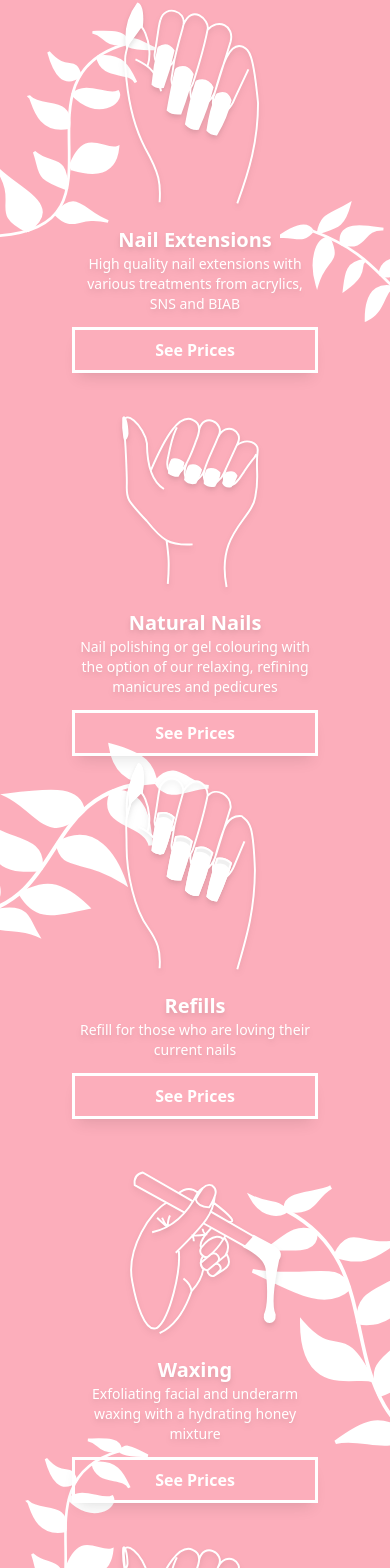
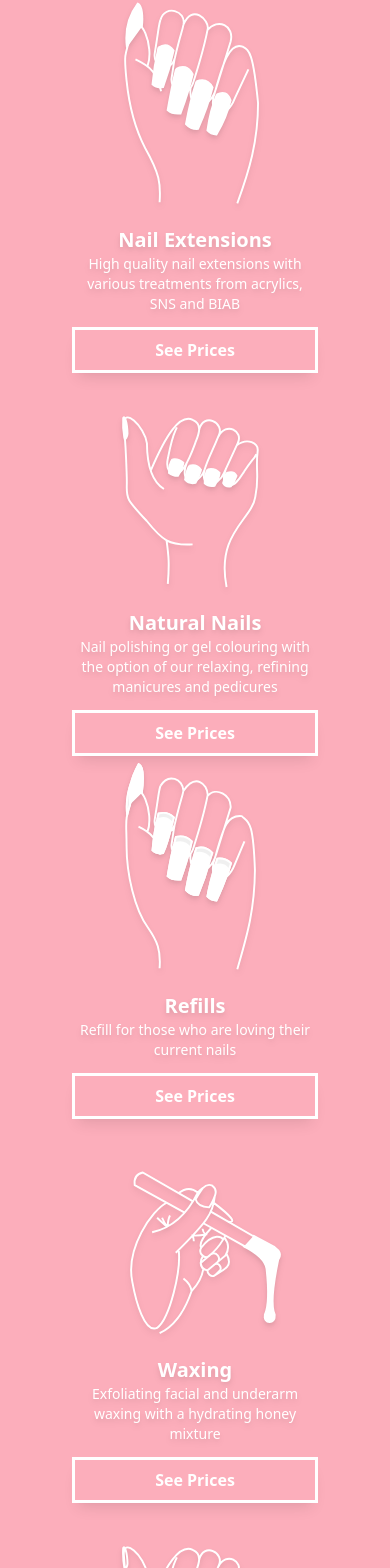
Before and after one commit to TofuHiro/nail-website, a React (Vite) app: page / in a window 390 px wide. Shown: the part 1731-3299 px from the top of the page. Built offline with nearby package versions, Linux system fonts and the light colour scheme.

Commit message:
optimised services section

```diff
--- a/src/components/Services.tsx
+++ b/src/components/Services.tsx
@@ -105,7 +105,7 @@ const Services = ({ ref }: Props) => {
         parallaxWeight={smBack}
       />
       <Plant
-        className="h-[190px] absolute right-0 sm:bottom-[30vh] bottom-[60vh]"
+        className="sm:block hidden h-[190px] absolute right-0 sm:bottom-[30vh] bottom-[60vh]"
         plantType={PlantType.HIGH_HANG}
         leftSide={false}
         stemStroke="white"
@@ -114,7 +114,7 @@ const Services = ({ ref }: Props) => {
         parallaxWeight={mdBack}
       />
       <Plant
-        className="h-[290px] absolute right-0 sm:bottom-[55vh] bottom-[100vh]"
+        className="sm:block hidden h-[290px] absolute right-0 sm:bottom-[55vh] bottom-[100vh]"
         plantType={PlantType.MEDIUM_HANG}
         leftSide={false}
         stemStroke="white"
@@ -123,7 +123,7 @@ const Services = ({ ref }: Props) => {
         parallaxWeight={lgBack}
       />
       <Plant
-        className="h-[220px] absolute right-0 sm:top-[5vh] top-[40vh]"
+        className="sm:block hidden h-[220px] absolute right-0 sm:top-[5vh] top-[40vh]"
         plantType={PlantType.LOW_HANG}
         leftSide={false}
         stemStroke="white"
@@ -142,7 +142,7 @@ const Services = ({ ref }: Props) => {
         parallaxWeight={smBack}
       />
       <Plant
-        className="h-[220px] absolute -left-2 sm:top-[8vh] top-[20vh]"
+        className="sm:block hidden h-[220px] absolute -left-2 sm:top-[8vh] top-[20vh]"
         plantType={PlantType.HIGH_HANG}
         leftSide={true}
         stemStroke="white"
@@ -151,7 +151,7 @@ const Services = ({ ref }: Props) => {
         parallaxWeight={mdBack}
       />
       <Plant
-        className="h-[210px] absolute -left-2 sm:bottom-[30vh] bottom-[80vh]"
+        className="sm:block hidden h-[210px] absolute -left-2 sm:bottom-[30vh] bottom-[80vh]"
         plantType={PlantType.HIGH_HANG}
         leftSide={true}
         stemStroke="white"
@@ -169,7 +169,7 @@ const Services = ({ ref }: Props) => {
         parallaxWeight={smBack}
       />
       <Plant
-        className="h-[310px] absolute -left-2 sm:bottom-[50vh] bottom-[150vh]"
+        className="sm:block hidden h-[310px] absolute -left-2 sm:bottom-[50vh] bottom-[150vh]"
         plantType={PlantType.LOW_HANG}
         leftSide={true}
         stemStroke="white"
```
